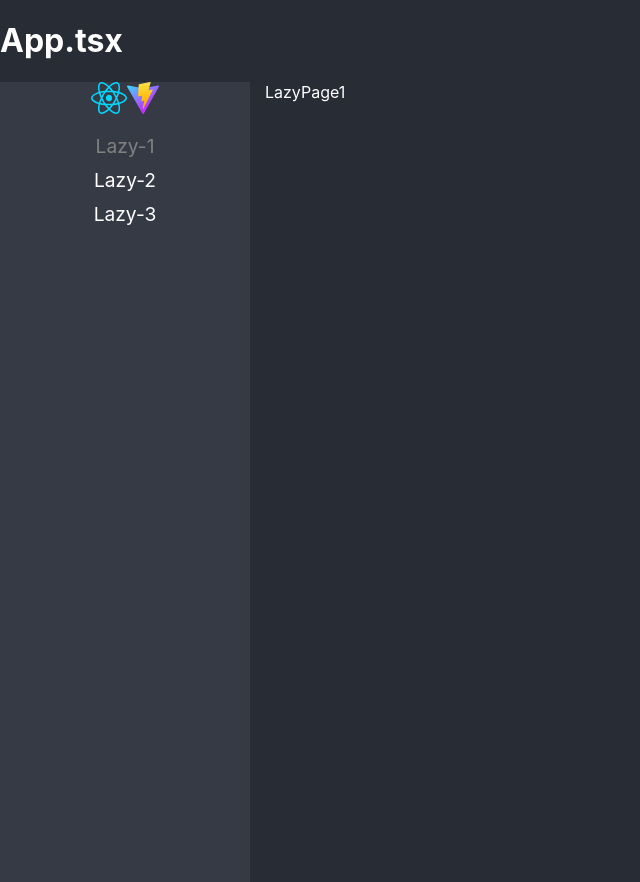
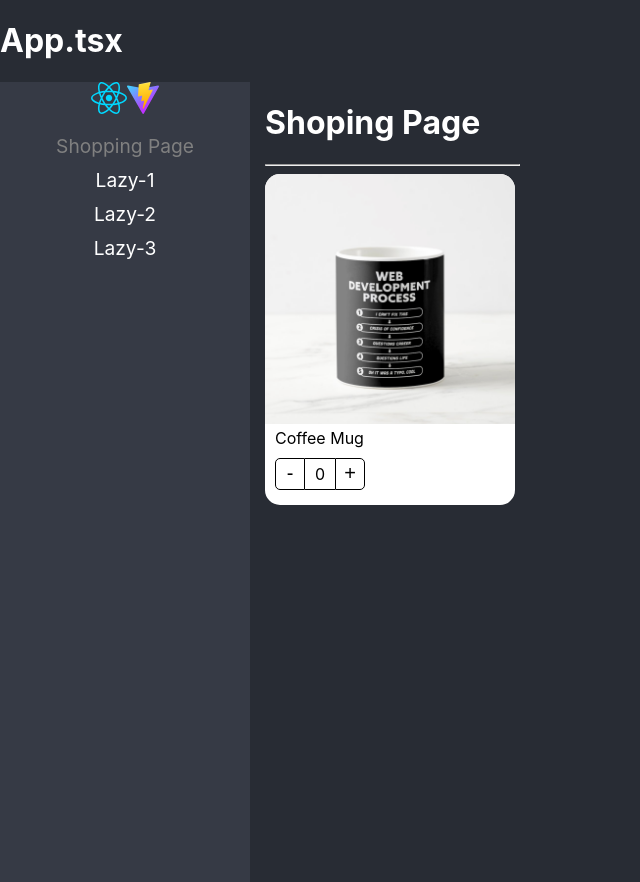
Before and after one commit to jotasenator/ReactTypeScript-ProyectoInicial, a React (Vite) app: page /shopping in a window 1280 px wide. Before the commit this address led to /lazy1. Shown: the whole page, without its empty margins (0-640 px from the left). Built offline with nearby package versions, Linux system fonts and the light colour scheme.

Commit message:
Implenet rudimentary counter buttons

```diff
--- /dev/null
+++ b/src/02-component-patters/components/ProductCard.tsx
@@ -0,0 +1,32 @@
+import styles from  '../styles/styles.module.css'
+import noImage from '../assets/no-image.jpg'
+import { useState } from 'react';
+
+const ProductCard = () => {
+
+    const [counter, setCounter] = useState(0)
+
+    const increaseBy=(value:number)=>{
+        setCounter(prev=>Math.max(prev+value,0))
+    }
+
+  return (
+    <div className={styles.productCard}>
+        <img className={styles.productImg} src="./coffee-mug.png" alt="Coffe Mug"  />
+        {/* <img className={styles.productImg} src={noImage} alt="Coffe Mug"  /> */}
+        <span className={styles.productDescription}>Coffee Mug</span>
+
+        <div className={styles.buttonsContainer}>
+            <button className={styles.buttonMinus} onClick={()=>increaseBy(-1)}>-</button>
+            <div className={styles.countLabel}>{counter}</div>
+            <button className={styles.buttonAdd} onClick={()=>increaseBy(1)}>+</button>
+
+
+
+        </div>
+
+    </div>
+  )
+}
+
+export default ProductCard
--- /dev/null
+++ b/src/02-component-patters/pages/ShopingPage.tsx
@@ -0,0 +1,14 @@
+import React from 'react'
+import ProductCard from '../components/ProductCard';
+
+const ShopingPage = () => {
+  return (
+    <div>
+      <h1>Shoping Page</h1>
+      <hr />
+      <ProductCard />
+    </div>
+  )
+}
+
+export default ShopingPage
--- a/src/routes/routes.ts
+++ b/src/routes/routes.ts
@@ -10,11 +10,18 @@ interface Route {
     name: string;
 }
 
+const ShoppingPage = lazy(() => import("../02-component-patters/pages/ShopingPage"))
 const Lazy1 = lazy(() => import("../01-lazyload/pages/LazyPage1"))
 const Lazy2 = lazy(() => import("../01-lazyload/pages/LazyPage2"))
 const Lazy3 = lazy(() => import("../01-lazyload/pages/LazyPage3"))
 
 export const routes: Route[] = [
+    {
+        to: "/shopping",
+        path: "shopping",
+        Component: ShoppingPage,
+        name: "Shopping Page"
+    },
     {
         to: "/lazy1",
         path: "lazy1",
```
